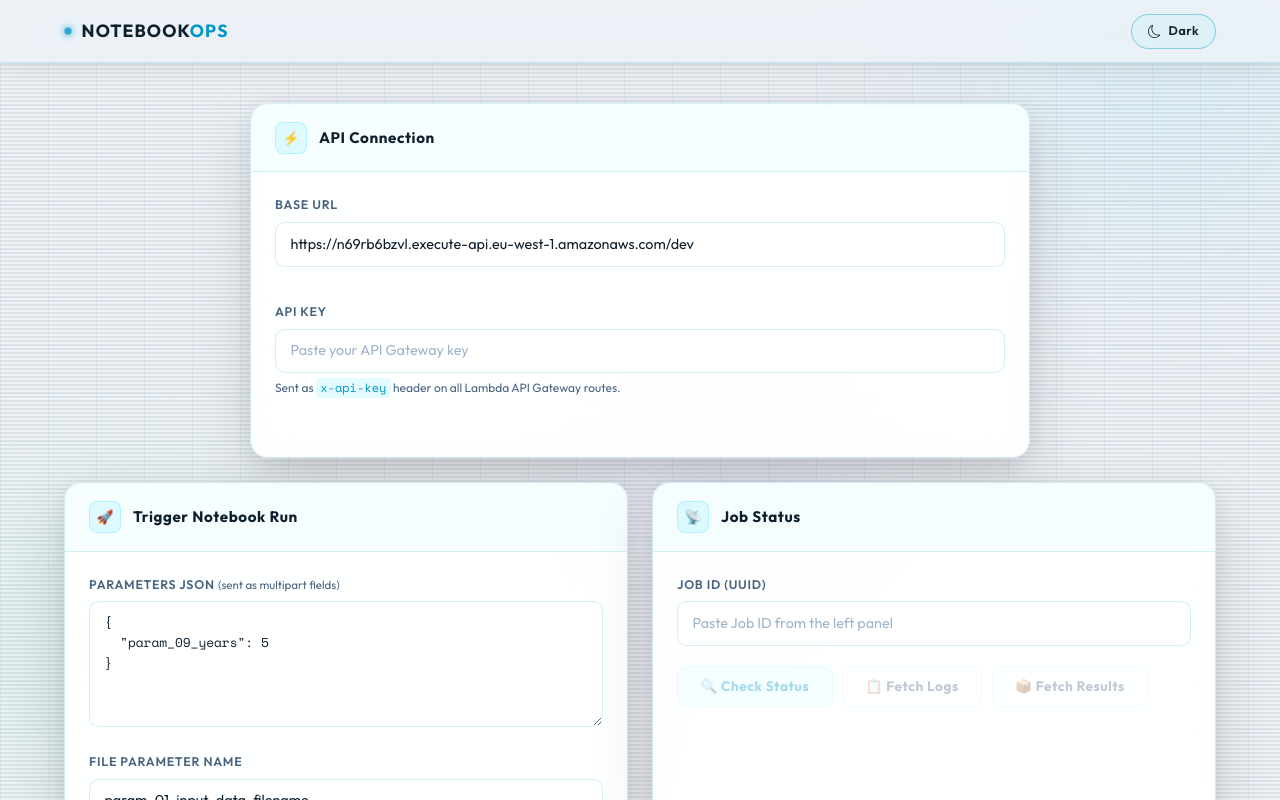
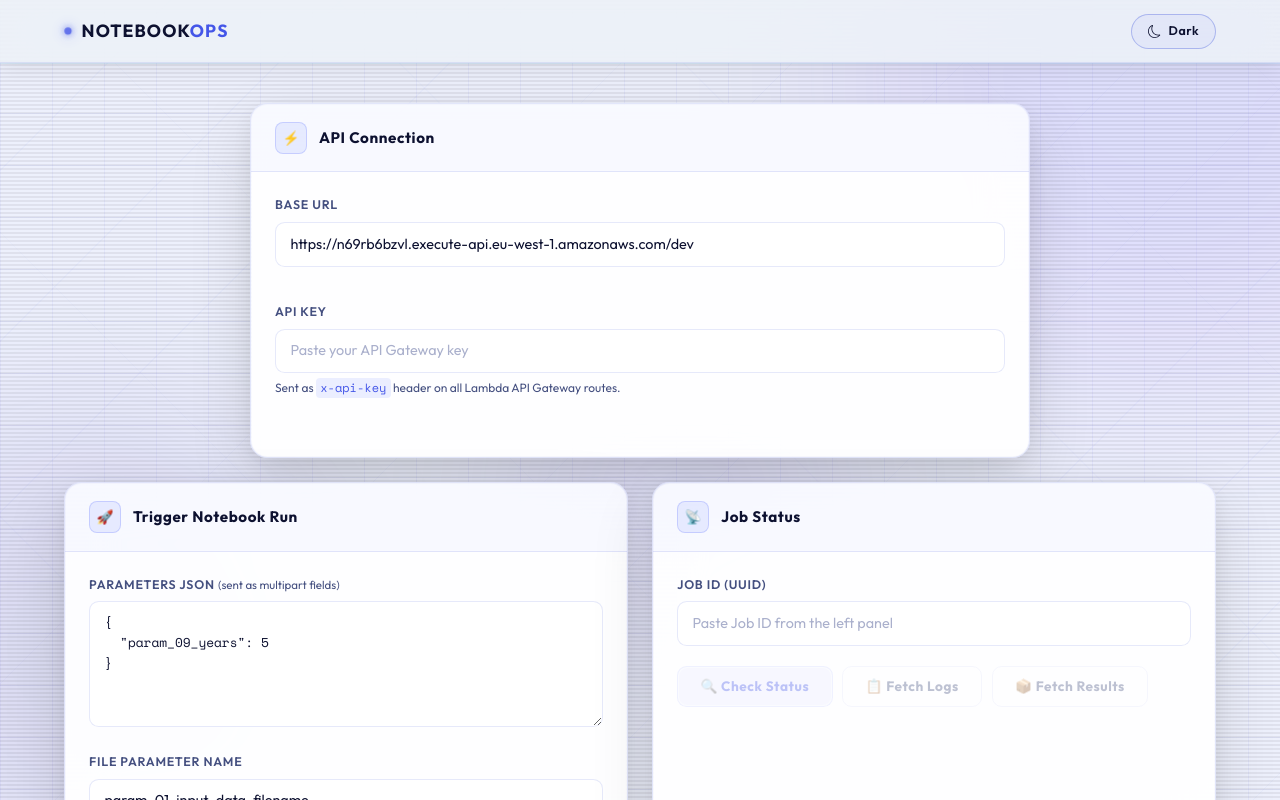
Before and after one commit to prathikanand7/dev-ops, a React (Vite) app in the folder frontend/: page / in a window 1280 px wide. Shown: the top 800 px of the page. Built offline with nearby package versions, Linux system fonts and the light colour scheme.

Commit message:
iteration design 2: blue

```diff
--- a/frontend/src/App.tsx
+++ b/frontend/src/App.tsx
@@ -490,6 +490,7 @@
       {/* ── Animated background ── */}
       <div className="app-bg" aria-hidden="true">
         <div className="app-bg-grid" />
+        <div className="app-bg-lines" />
         <div className="app-bg-orb app-bg-orb-1" />
         <div className="app-bg-orb app-bg-orb-2" />
         <div className="app-bg-orb app-bg-orb-3" />
--- a/frontend/src/styles.css
+++ b/frontend/src/styles.css
@@ -9,43 +9,52 @@
 
 /* ─── Design tokens ─────────────────────────────────────────── */
 :root {
-  --bg:            #040d18;
-  --bg2:           #060f1e;
-  --surface:       rgba(8, 18, 34, 0.85);
-  --surface-raised: rgba(10, 22, 42, 0.9);
-  --border:        rgba(0, 212, 255, 0.1);
-  --border-hover:  rgba(0, 212, 255, 0.35);
-  --ink:           #d6e8f5;
-  --ink-muted:     #5a7fa0;
-  --ink-dim:       #2e4a64;
-  --cyan:          #00d4ff;
-  --green:         #00ff87;
-  --amber:         #ffb830;
-  --red:           #ff4d6a;
-  --purple:        #8b5cf6;
-  --glow-cyan:     0 0 20px rgba(0, 212, 255, 0.25), 0 0 60px rgba(0, 212, 255, 0.08);
-  --glow-green:    0 0 20px rgba(0, 255, 135, 0.3), 0 0 60px rgba(0, 255, 135, 0.1);
-  --shadow-deep:   0 24px 64px rgba(0, 0, 0, 0.6), 0 8px 24px rgba(0, 0, 0, 0.4);
+  /* Deep navy background — same as screenshot */
+  --bg:             #07091a;
+  --bg2:            #090c1f;
+  --surface:        rgba(12, 16, 38, 0.8);
+  --surface-raised: rgba(16, 21, 52, 0.88);
+  /* Indigo/blue borders */
+  --border:         rgba(99, 120, 255, 0.14);
+  --border-hover:   rgba(99, 120, 255, 0.4);
+  /* Text */
+  --ink:            #dde4f5;
+  --ink-muted:      #5a6a96;
+  --ink-dim:        #29335a;
+  /* Accent palette — indigo + violet + soft blue */
+  --accent:         #6378ff;       /* primary indigo  */
+  --accent2:        #7c4dff;       /* deeper violet   */
+  --accent3:        #4f9eff;       /* sky blue        */
+  --green:          #4ade9e;       /* success         */
+  --amber:          #f5a623;
+  --red:            #ff5577;
+  --purple:         #9d6fff;
+  /* Glows */
+  --glow-accent:    0 0 22px rgba(99, 120, 255, 0.28), 0 0 60px rgba(99, 120, 255, 0.1);
+  --glow-green:     0 0 20px rgba(74, 222, 158, 0.28), 0 0 50px rgba(74, 222, 158, 0.08);
+  --shadow-deep:    0 24px 64px rgba(0, 0, 0, 0.7), 0 8px 24px rgba(0, 0, 0, 0.5);
   color-scheme: dark;
 }
 
 html[data-theme='light'] {
-  --bg:            #eef2f7;
-  --bg2:           #e6ecf4;
-  --surface:       rgba(255, 255, 255, 0.8);
-  --surface-raised: rgba(255, 255, 255, 0.95);
-  --border:        rgba(0, 150, 200, 0.15);
-  --border-hover:  rgba(0, 150, 200, 0.4);
-  --ink:           #0d1f2d;
-  --ink-muted:     #4a6480;
-  --ink-dim:       #a0b4c8;
-  --cyan:          #0096c7;
-  --green:         #00894a;
-  --amber:         #c97d00;
-  --red:           #d63050;
-  --glow-cyan:     0 0 20px rgba(0, 150, 200, 0.15), 0 0 60px rgba(0, 150, 200, 0.05);
-  --glow-green:    0 0 20px rgba(0, 137, 74, 0.15);
-  --shadow-deep:   0 24px 64px rgba(0, 0, 0, 0.12), 0 8px 24px rgba(0, 0, 0, 0.08);
+  --bg:             #edf0fc;
+  --bg2:            #e5e9f8;
+  --surface:        rgba(255, 255, 255, 0.78);
+  --surface-raised: rgba(255, 255, 255, 0.96);
+  --border:         rgba(80, 100, 220, 0.14);
+  --border-hover:   rgba(80, 100, 220, 0.38);
+  --ink:            #0d1130;
+  --ink-muted:      #455080;
+  --ink-dim:        #aab0cc;
+  --accent:         #4456e8;
+  --accent2:        #6030d0;
+  --accent3:        #1a78d0;
+  --green:          #1a9e6a;
+  --amber:          #b87800;
+  --red:            #d63050;
+  --glow-accent:    0 0 20px rgba(68, 86, 232, 0.18), 0 0 50px rgba(68, 86, 232, 0.06);
+  --glow-green:     0 0 20px rgba(26, 158, 106, 0.18);
+  --shadow-deep:    0 24px 64px rgba(0, 0, 0, 0.12), 0 8px 24px rgba(0, 0, 0, 0.07);
   color-scheme: light;
 }
 
@@ -84,16 +93,37 @@
   position: absolute;
   inset: 0;
   background-image:
-    linear-gradient(rgba(0, 212, 255, 0.04) 1px, transparent 1px),
-    linear-gradient(90deg, rgba(0, 212, 255, 0.04) 1px, transparent 1px);
-  background-size: 48px 48px;
+    linear-gradient(rgba(99, 120, 255, 0.05) 1px, transparent 1px),
+    linear-gradient(90deg, rgba(99, 120, 255, 0.05) 1px, transparent 1px);
+  background-size: 52px 52px;
   animation: grid-drift 30s linear infinite;
+}
+
+/* Diagonal blueprint lines matching the screenshot */
+.app-bg-lines {
+  position: absolute;
+  inset: 0;
+  background-image:
+    repeating-linear-gradient(
+      135deg,
+      transparent,
+      transparent 120px,
+      rgba(99, 120, 255, 0.035) 120px,
+      rgba(99, 120, 255, 0.035) 121px
+    ),
+    repeating-linear-gradient(
+      45deg,
+      transparent,
+      transparent 200px,
+      rgba(99, 120, 255, 0.025) 200px,
+      rgba(99, 120, 255, 0.025) 201px
+    );
 }
 
 html[data-theme='light'] .app-bg-grid {
   background-image:
-    linear-gradient(rgba(0, 130, 180, 0.06) 1px, transparent 1px),
-    linear-gradient(90deg, rgba(0, 130, 180, 0.06) 1px, transparent 1px);
+    linear-gradient(rgba(68, 86, 232, 0.06) 1px, transparent 1px),
+    linear-gradient(90deg, rgba(68, 86, 232, 0.06) 1px, transparent 1px);
 }
 
 @keyframes grid-drift {
@@ -104,36 +134,37 @@
 .app-bg-orb {
   position: absolute;
   border-radius: 50%;
-  filter: blur(80px);
-  opacity: 0.18;
+  filter: blur(90px);
+  opacity: 0.22;
   animation: orb-float 20s ease-in-out infinite;
 }
 
 html[data-theme='light'] .app-bg-orb {
-  opacity: 0.08;
+  opacity: 0.09;
 }
 
 .app-bg-orb-1 {
-  width: 600px; height: 600px;
-  background: radial-gradient(circle, #00d4ff, transparent 70%);
-  top: -200px; right: -150px;
-  animation-duration: 22s;
+  width: 700px; height: 700px;
+  background: radial-gradient(circle, #3d4fff 0%, #6b21ff 50%, transparent 70%);
+  top: -250px; right: -200px;
+  animation-duration: 24s;
 }
 
 .app-bg-orb-2 {
-  width: 500px; height: 500px;
-  background: radial-gradient(circle, #00ff87, transparent 70%);
-  bottom: -100px; left: -150px;
-  animation-duration: 28s;
-  animation-delay: -8s;
+  width: 550px; height: 550px;
+  background: radial-gradient(circle, #1a0a5c 0%, #4020c0 50%, transparent 70%);
+  bottom: -120px; left: -180px;
+  animation-duration: 30s;
+  animation-delay: -10s;
 }
 
 .app-bg-orb-3 {
-  width: 350px; height: 350px;
-  background: radial-gradient(circle, #8b5cf6, transparent 70%);
-  top: 40%; left: 45%;
-  animation-duration: 35s;
-  animation-delay: -14s;
+  width: 400px; height: 400px;
+  background: radial-gradient(circle, #2d1580 0%, #5b30e0 50%, transparent 70%);
+  top: 35%; left: 40%;
+  animation-duration: 38s;
+  animation-delay: -18s;
+  opacity: 0.15;
 }
 
 @keyframes orb-float {
@@ -170,7 +201,7 @@
   top: 0;
   z-index: 100;
   padding: 0.85rem 0;
-  background: rgba(4, 13, 24, 0.82);
+  background: rgba(7, 9, 26, 0.84);
   backdrop-filter: blur(20px) saturate(180%);
   -webkit-backdrop-filter: blur(20px) saturate(180%);
   border-bottom: 1px solid var(--border);
@@ -201,8 +232,8 @@
 .navbar-logo-dot {
   width: 8px; height: 8px;
   border-radius: 50%;
-  background: var(--cyan);
-  box-shadow: 0 0 8px var(--cyan), 0 0 20px rgba(0, 212, 255, 0.4);
+  background: var(--accent);
+  box-shadow: 0 0 8px var(--accent), 0 0 20px rgba(99, 120, 255, 0.45);
   animation: pulse-dot 2.5s ease-in-out infinite;
 }
 
@@ -222,7 +253,7 @@
 }
 
 .navbar-brand span {
-  color: var(--cyan);
+  color: var(--accent);
 }
 
 .theme-toggle-btn {
@@ -232,7 +263,7 @@
   padding: 0.45rem 1rem;
   border-radius: 999px;
   border: 1px solid var(--border-hover);
-  background: rgba(0, 212, 255, 0.05);
+  background: rgba(99, 120, 255, 0.06);
   color: var(--ink);
   font-family: 'Outfit', sans-serif;
   font-size: 0.78rem;
@@ -243,11 +274,11 @@
 }
 
 .theme-toggle-btn:hover {
-  background: rgba(0, 212, 255, 0.12);
-  border-color: var(--cyan);
-  box-shadow: var(--glow-cyan);
+  background: rgba(99, 120, 255, 0.14);
+  border-color: var(--accent);
+  box-shadow: var(--glow-accent);
   transform: translateY(-1px);
-  color: var(--cyan);
+  color: var(--accent);
 }
 
 /* ─── Page container ────────────────────────────────────────── */
@@ -266,7 +297,7 @@
   font-weight: 700;
   letter-spacing: 0.14em;
   text-transform: uppercase;
-  color: var(--cyan);
+  color: var(--accent);
   margin-bottom: 1.5rem;
 }
 
@@ -274,7 +305,7 @@
   content: '';
   display: inline-block;
   width: 18px; height: 1px;
-  background: var(--cyan);
+  background: var(--accent);
 }
 
 /* ─── Glass card ─────────────────────────────────────────────── */
@@ -305,8 +336,8 @@
   background: conic-gradient(
     from var(--angle),
     transparent 70%,
-    var(--cyan) 84%,
-    var(--green) 90%,
+    var(--accent) 83%,
+    var(--accent2) 90%,
     transparent 100%
   );
   z-index: 0;
@@ -356,19 +387,19 @@
   display: flex;
   align-items: center;
   gap: 0.75rem;
-  background: rgba(0, 212, 255, 0.03);
+  background: rgba(99, 120, 255, 0.04);
 }
 
 .card-head-icon {
   width: 32px; height: 32px;
   border-radius: 8px;
-  background: rgba(0, 212, 255, 0.1);
-  border: 1px solid rgba(0, 212, 255, 0.2);
+  background: rgba(99, 120, 255, 0.12);
+  border: 1px solid rgba(99, 120, 255, 0.25);
   display: flex;
   align-items: center;
   justify-content: center;
   font-size: 0.85rem;
-  color: var(--cyan);
+  color: var(--accent);
   flex-shrink: 0;
 }
 
@@ -419,8 +450,8 @@
 }
 
 .form-control-styled:focus {
-  border-color: var(--cyan);
-  box-shadow: 0 0 0 3px rgba(0, 212, 255, 0.12), var(--glow-cyan);
+  border-color: var(--accent);
+  box-shadow: 0 0 0 3px rgba(99, 120, 255, 0.14), var(--glow-accent);
 }
 
 .form-control-styled::placeholder {
@@ -450,10 +481,10 @@
 }
 
 .form-hint code {
-  background: rgba(0, 212, 255, 0.1);
+  background: rgba(99, 120, 255, 0.12);
   padding: 0.1em 0.35em;
   border-radius: 4px;
-  color: var(--cyan);
+  color: var(--accent);
   font-size: 0.75rem;
 }
 
@@ -521,31 +552,31 @@
 
 /* Green primary */
 .btn-primary-neon {
-  background: rgba(0, 255, 135, 0.1);
-  border-color: rgba(0, 255, 135, 0.4);
-  color: var(--green);
+  background: rgba(99, 120, 255, 0.85);
+  border-color: rgba(99, 120, 255, 0.9);
+  color: #ffffff;
 }
 
 .btn-primary-neon:hover:not(:disabled) {
-  background: rgba(0, 255, 135, 0.18);
-  border-color: var(--green);
-  color: var(--green);
-  box-shadow: var(--glow-green);
+  background: rgb(99, 120, 255);
+  border-color: var(--accent);
+  color: #ffffff;
+  box-shadow: var(--glow-accent), 0 4px 20px rgba(99, 120, 255, 0.4);
   transform: translateY(-1px);
 }
 
 /* Cyan secondary */
 .btn-secondary-neon {
-  background: rgba(0, 212, 255, 0.06);
-  border-color: rgba(0, 212, 255, 0.25);
-  color: var(--cyan);
+  background: rgba(99, 120, 255, 0.07);
+  border-color: rgba(99, 120, 255, 0.22);
+  color: var(--accent);
 }
 
 .btn-secondary-neon:hover:not(:disabled) {
-  background: rgba(0, 212, 255, 0.12);
-  border-color: var(--cyan);
-  color: var(--cyan);
-  box-shadow: var(--glow-cyan);
+  background: rgba(99, 120, 255, 0.15);
+  border-color: var(--accent);
+  color: var(--accent);
+  box-shadow: var(--glow-accent);
   transform: translateY(-1px);
 }
 
@@ -565,14 +596,14 @@
 
 /* Success download */
 .btn-success-neon {
-  background: rgba(0, 255, 135, 0.1);
-  border-color: rgba(0, 255, 135, 0.4);
+  background: rgba(74, 222, 158, 0.1);
+  border-color: rgba(74, 222, 158, 0.35);
   color: var(--green);
   text-decoration: none;
 }
 
 .btn-success-neon:hover:not(:disabled) {
-  background: rgba(0, 255, 135, 0.2);
+  background: rgba(74, 222, 158, 0.18);
   border-color: var(--green);
   color: var(--green);
   box-shadow: var(--glow-green);
@@ -626,9 +657,9 @@
 }
 
 .status-running {
-  background: rgba(0, 212, 255, 0.1);
-  border: 1px solid rgba(0, 212, 255, 0.25);
-  color: var(--cyan);
+  background: rgba(99, 120, 255, 0.12);
+  border: 1px solid rgba(99, 120, 255, 0.22);
+  color: var(--accent);
 }
 
 .status-running::before {
@@ -679,8 +710,8 @@
 }
 
 .alert-info-neon {
-  background: rgba(0, 212, 255, 0.07);
-  border-color: rgba(0, 212, 255, 0.2);
+  background: rgba(99, 120, 255, 0.07);
+  border-color: rgba(99, 120, 255, 0.2);
   color: var(--ink);
 }
 
@@ -701,7 +732,7 @@
 
 .alert-success-neon h6 { color: var(--green); }
 .alert-danger-neon  h6 { color: var(--red); }
-.alert-info-neon    h6 { color: var(--cyan); }
+.alert-info-neon    h6 { color: var(--accent); }
 
 .kv-row {
   display: flex;
@@ -724,14 +755,14 @@
 
 /* ─── Logs terminal ─────────────────────────────────────────── */
 .logs-terminal {
-  background: #020c18;
-  border: 1px solid rgba(0, 212, 255, 0.15);
+  background: #05071a;
+  border: 1px solid rgba(99, 120, 255, 0.15);
   border-radius: 0.7rem;
   padding: 1rem 1.1rem;
   font-family: 'Space Mono', monospace;
   font-size: 0.75rem;
   line-height: 1.7;
-  color: #7af4cc;
+  color: #a0b0ff;
   max-height: 220px;
   overflow-y: auto;
   margin-top: 0.75rem;
@@ -741,7 +772,7 @@
 .logs-terminal::before {
   content: '$ logs';
   display: block;
-  color: var(--cyan);
+  color: var(--accent);
   opacity: 0.5;
   margin-bottom: 0.5rem;
   font-size: 0.7rem;
@@ -750,7 +781,7 @@
 
 .logs-terminal::-webkit-scrollbar { width: 4px; }
 .logs-terminal::-webkit-scrollbar-track { background: transparent; }
-.logs-terminal::-webkit-scrollbar-thumb { background: rgba(0, 212, 255, 0.2); border-radius: 4px; }
+.logs-terminal::-webkit-scrollbar-thumb { background: rgba(99, 120, 255, 0.2); border-radius: 4px; }
 
 /* ─── Status section ────────────────────────────────────────── */
 .status-section {
@@ -794,8 +825,8 @@
   justify-content: center;
   padding: 2rem 1.5rem;
   border-radius: 0.8rem;
-  border: 1.5px dashed rgba(0, 212, 255, 0.2);
-  background: rgba(0, 212, 255, 0.02);
+  border: 1.5px dashed rgba(99, 120, 255, 0.18);
+  background: rgba(99, 120, 255, 0.03);
   cursor: pointer;
   transition: all 200ms ease;
   outline: none;
@@ -807,13 +838,13 @@
 
 .dz-zone:hover,
 .dz-zone-focused {
-  border-color: rgba(0, 212, 255, 0.45);
-  background: rgba(0, 212, 255, 0.05);
+  border-color: rgba(99, 120, 255, 0.4);
+  background: rgba(99, 120, 255, 0.06);
 }
 
 .dz-zone-accept {
-  border-color: rgba(0, 255, 135, 0.5);
-  background: rgba(0, 255, 135, 0.04);
+  border-color: rgba(74, 222, 158, 0.45);
+  background: rgba(74, 222, 158, 0.04);
 }
 
 .dz-zone-reject {
@@ -856,8 +887,8 @@
   gap: 0.75rem;
   padding: 0.55rem 0.8rem;
   border-radius: 0.5rem;
-  background: rgba(0, 212, 255, 0.04);
-  border: 1px solid rgba(0, 212, 255, 0.1);
+  background: rgba(99, 120, 255, 0.05);
+  border: 1px solid rgba(99, 120, 255, 0.12);
 }
 
 .dz-file-name {
@@ -909,7 +940,7 @@
 
 .dz-preview-note {
   font-size: 0.7rem;
-  color: var(--cyan);
+  color: var(--accent);
   opacity: 0.75;
   margin: 0.15rem 0 0;
 }
@@ -945,7 +976,7 @@
 /* ─── Extract info text ─────────────────────────────────────── */
 .extract-info {
   font-size: 0.75rem;
-  color: var(--cyan);
+  color: var(--accent);
   margin-top: 0.4rem;
   font-style: italic;
 }
@@ -971,3 +1002,13 @@
     transition-duration: 0.01ms !important;
   }
 }
+
+/* ─── Featured card variant (indigo fill like highlighted card in screenshot) ── */
+.glass-card-featured {
+  background: linear-gradient(135deg, rgba(50, 60, 180, 0.55) 0%, rgba(80, 40, 200, 0.45) 100%);
+  border-color: rgba(99, 120, 255, 0.4);
+}
+
+.glass-card-featured::after {
+  background: linear-gradient(135deg, rgba(50, 60, 180, 0.55) 0%, rgba(80, 40, 200, 0.45) 100%);
+}
```
Also changed, not shown: frontend/src/components/DropZone.tsx (line endings or trailing spaces), frontend/src/components/FilePreview.tsx (line endings or trailing spaces).
